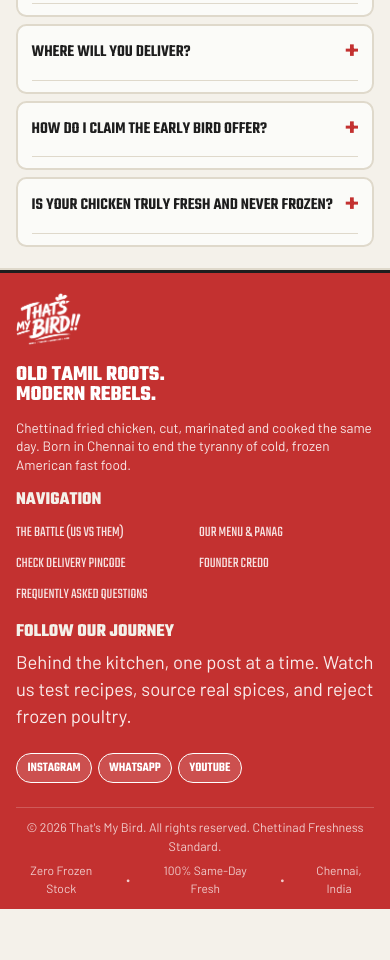
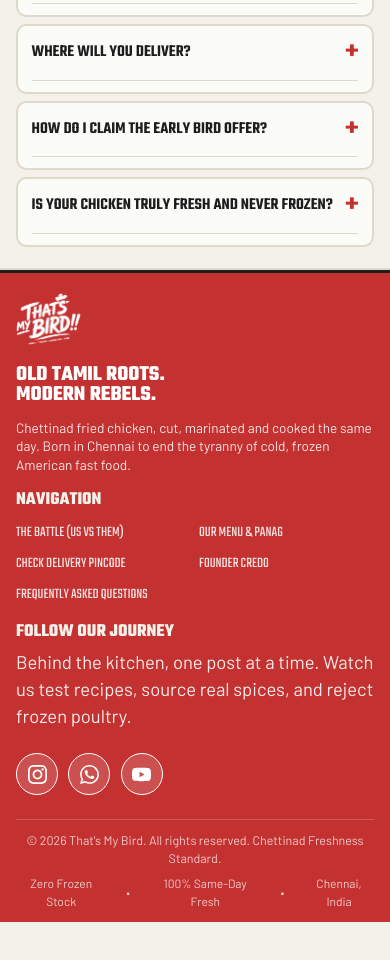
Before and after one commit to bhuvaneshkarnan/thatsmybird, a plain HTML site: page index.html in a window 390 px wide. Shown: the part 6917-7877 px from the top of the page. Drawn offline with Linux system fonts and the light colour scheme.

Commit message:
Replace text labels with circular SVG brand icons for Instagram, WhatsApp, and YouTube in footer

```diff
--- a/index.html
+++ b/index.html
@@ -1013,9 +1013,15 @@
             Behind the kitchen, one post at a time. Watch us test recipes, source real spices, and reject frozen poultry.
           </p>
           <div class="social-pills-row">
-            <a href="https://instagram.com" target="_blank" rel="noopener" class="social-pill">INSTAGRAM</a>
-            <a href="https://whatsapp.com" target="_blank" rel="noopener" class="social-pill">WHATSAPP</a>
-            <a href="https://youtube.com" target="_blank" rel="noopener" class="social-pill">YOUTUBE</a>
+            <a href="https://instagram.com" target="_blank" rel="noopener" class="social-pill" aria-label="Follow That's My Bird on Instagram" title="Instagram">
+              <svg width="20" height="20" viewBox="0 0 24 24" fill="currentColor"><path d="M12 2.163c3.204 0 3.584.012 4.85.07 3.252.148 4.771 1.691 4.919 4.919.058 1.265.069 1.645.069 4.849 0 3.205-.012 3.584-.069 4.849-.149 3.225-1.664 4.771-4.919 4.919-1.266.058-1.644.07-4.85.07-3.204 0-3.584-.012-4.849-.07-3.26-.149-4.771-1.699-4.919-4.92-.058-1.265-.07-1.644-.07-4.849 0-3.204.013-3.583.07-4.849.149-3.227 1.664-4.771 4.919-4.919 1.266-.057 1.645-.069 4.849-.069zm0-2.163c-3.259 0-3.667.014-4.947.072-4.358.2-6.78 2.618-6.98 6.98-.059 1.281-.073 1.689-.073 4.948 0 3.259.014 3.668.072 4.948.2 4.358 2.618 6.78 6.98 6.98 1.281.058 1.689.072 4.948.072 3.259 0 3.668-.014 4.948-.072 4.354-.2 6.782-2.618 6.979-6.98.059-1.28.073-1.689.073-4.948 0-3.259-.014-3.667-.072-4.947-.196-4.354-2.617-6.78-6.979-6.98-1.281-.059-1.69-.073-4.949-.073zm0 5.838c-3.403 0-6.162 2.759-6.162 6.162s2.759 6.163 6.162 6.163 6.162-2.759 6.162-6.163c0-3.403-2.759-6.162-6.162-6.162zm0 10.162c-2.209 0-4-1.79-4-4 0-2.209 1.791-4 4-4s4 1.791 4 4c0 2.21-1.791 4-4 4zm6.406-11.845c-.796 0-1.441.645-1.441 1.44s.645 1.44 1.441 1.44c.795 0 1.439-.645 1.439-1.44s-.644-1.44-1.439-1.44z"/></svg>
+            </a>
+            <a href="https://whatsapp.com" target="_blank" rel="noopener" class="social-pill" aria-label="Chat with That's My Bird on WhatsApp" title="WhatsApp">
+              <svg width="20" height="20" viewBox="0 0 24 24" fill="currentColor"><path d="M17.472 14.382c-.297-.149-1.758-.867-2.03-.967-.273-.099-.471-.148-.67.15-.197.297-.767.966-.94 1.164-.173.199-.347.223-.644.075-.297-.15-1.255-.463-2.39-1.475-.883-.788-1.48-1.761-1.653-2.059-.173-.297-.018-.458.13-.606.134-.133.298-.347.446-.52.149-.174.198-.298.298-.497.099-.198.05-.371-.025-.52-.075-.149-.669-1.612-.916-2.207-.242-.579-.487-.5-.669-.51-.173-.008-.371-.01-.57-.01-.198 0-.52.074-.792.372-.272.297-1.04 1.016-1.04 2.479 0 1.462 1.065 2.875 1.213 3.074.149.198 2.096 3.2 5.077 4.487.709.306 1.262.489 1.694.625.712.227 1.36.195 1.871.118.571-.085 1.758-.719 2.006-1.413.248-.694.248-1.289.173-1.413-.074-.124-.272-.198-.57-.347m-5.421 7.403h-.004a9.87 9.87 0 01-5.031-1.378l-.361-.214-3.741.982.998-3.648-.235-.374a9.86 9.86 0 01-1.51-5.26c.001-5.45 4.436-9.884 9.888-9.884 2.64 0 5.122 1.03 6.988 2.898a9.825 9.825 0 012.893 6.994c-.003 5.45-4.437 9.884-9.884 9.884m8.413-18.297A11.815 11.815 0 0012.05 0C5.495 0 .16 5.335.157 11.892c0 2.096.547 4.142 1.588 5.945L.057 24l6.305-1.654a11.882 11.882 0 005.683 1.448h.005c6.554 0 11.89-5.335 11.893-11.893a11.821 11.821 0 00-3.48-8.413z"/></svg>
+            </a>
+            <a href="https://youtube.com" target="_blank" rel="noopener" class="social-pill" aria-label="Subscribe to That's My Bird on YouTube" title="YouTube">
+              <svg width="20" height="20" viewBox="0 0 24 24" fill="currentColor"><path d="M23.498 6.186a3.016 3.016 0 0 0-2.122-2.136C19.505 3.545 12 3.545 12 3.545s-7.505 0-9.377.505A3.017 3.017 0 0 0 .502 6.186C0 8.07 0 12 0 12s0 3.93.502 5.814a3.016 3.016 0 0 0 2.122 2.136c1.871.505 9.376.505 9.376.505s7.505 0 9.377-.505a3.015 3.015 0 0 0 2.122-2.136C24 15.93 24 12 24 12s0-3.93-.502-5.814zM9.545 15.568V8.432L15.818 12l-6.273 3.568z"/></svg>
+            </a>
           </div>
         </div>
 
--- a/style.css
+++ b/style.css
@@ -2634,25 +2634,41 @@ button, input, select, textarea {
 .social-pills-row {
   display: flex;
   gap: 0.75rem;
-  flex-wrap: wrap;
+  align-items: center;
 }
 
 .social-pill {
+  width: 44px;
+  height: 44px;
+  display: inline-flex;
+  align-items: center;
+  justify-content: center;
   background-color: rgba(255, 255, 255, 0.15);
   border: 1.5px solid var(--color-white);
-  padding: 0.5rem 1.2rem;
-  border-radius: 9999px;
-  font-family: var(--font-heading);
-  font-size: 1.25rem;
-  font-weight: 600;
-  text-transform: uppercase;
+  border-radius: 50%;
   color: var(--color-white);
-  transition: background-color 0.2s ease, color 0.2s ease;
+  transition: all 0.2s cubic-bezier(0.16, 1, 0.3, 1);
+  box-shadow: none !important;
+  text-decoration: none;
+  cursor: pointer;
+  -webkit-tap-highlight-color: transparent;
 }
 
 .social-pill:hover {
   background-color: var(--color-white);
   color: var(--color-red);
+  transform: translateY(-2px);
+}
+
+.social-pill:active {
+  transform: translateY(0) scale(0.96);
+}
+
+.social-pill svg {
+  width: 20px;
+  height: 20px;
+  display: block;
+  flex-shrink: 0;
 }
 
 .footer-bottom-bar {
@@ -3827,12 +3843,19 @@ button, input, select, textarea {
   }
 
   .social-pills-row {
-    gap: 0.35rem;
+    gap: 0.65rem;
+    justify-content: flex-start;
   }
 
   .social-pill {
-    padding: 0.25rem 0.65rem;
-    font-size: 0.82rem;
+    width: 42px;
+    height: 42px;
+    padding: 0;
+  }
+
+  .social-pill svg {
+    width: 19px;
+    height: 19px;
   }
 
   .footer-bottom-bar {
```
